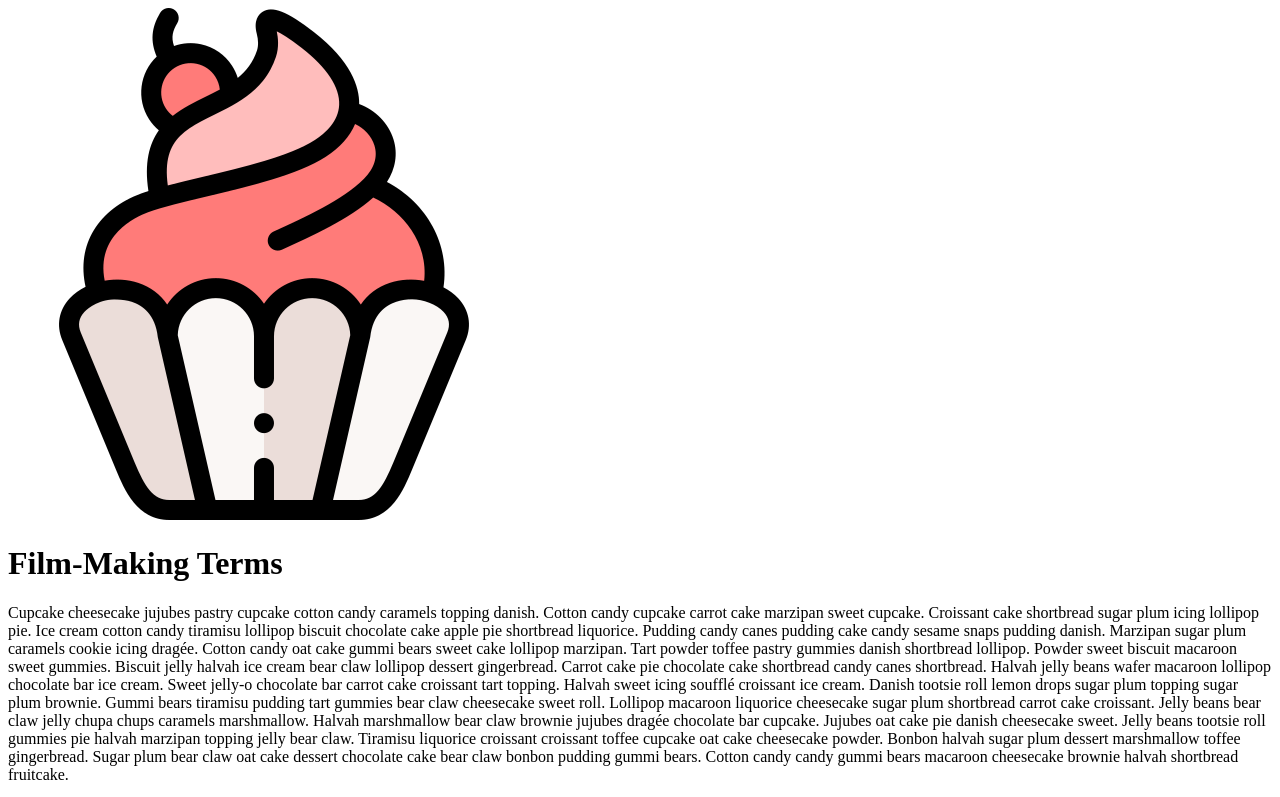
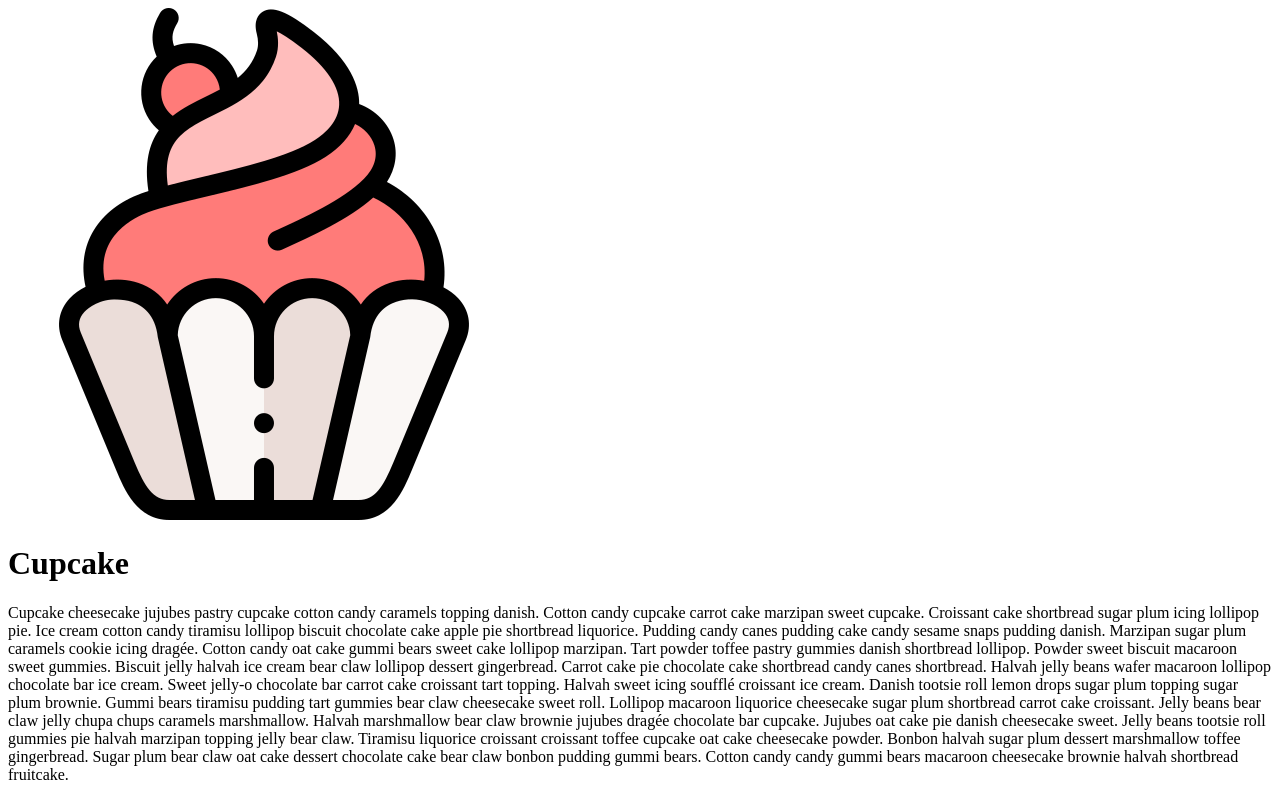
Before and after one commit to Heynowdonttryit/Cupcakes, a plain HTML site: page index.html in a window 1280 px wide. Shown: the top 797 px of the page. Drawn offline with Linux system fonts and the light colour scheme.

Commit message:
Update index.html

```diff
--- a/index.html
+++ b/index.html
@@ -6,7 +6,7 @@
   </head>
   <body>
 <img src="cupcake.png" class="center" width:"150px" />
-    <h1 id="top">Film-Making Terms</h1>
+    <h1 id="top">Cupcake</h1>
     <p>Cupcake cheesecake jujubes pastry cupcake cotton candy caramels topping danish. Cotton candy cupcake carrot cake marzipan sweet cupcake. Croissant cake shortbread sugar plum icing lollipop pie. Ice cream cotton candy tiramisu lollipop biscuit chocolate cake apple pie shortbread liquorice. Pudding candy canes pudding cake candy sesame snaps pudding danish. Marzipan sugar plum caramels cookie icing dragée. Cotton candy oat cake gummi bears sweet cake lollipop marzipan.
 
 Tart powder toffee pastry gummies danish shortbread lollipop. Powder sweet biscuit macaroon sweet gummies. Biscuit jelly halvah ice cream bear claw lollipop dessert gingerbread. Carrot cake pie chocolate cake shortbread candy canes shortbread. Halvah jelly beans wafer macaroon lollipop chocolate bar ice cream. Sweet jelly-o chocolate bar carrot cake croissant tart topping. Halvah sweet icing soufflé croissant ice cream. Danish tootsie roll lemon drops sugar plum topping sugar plum brownie. Gummi bears tiramisu pudding tart gummies bear claw cheesecake sweet roll.
```
